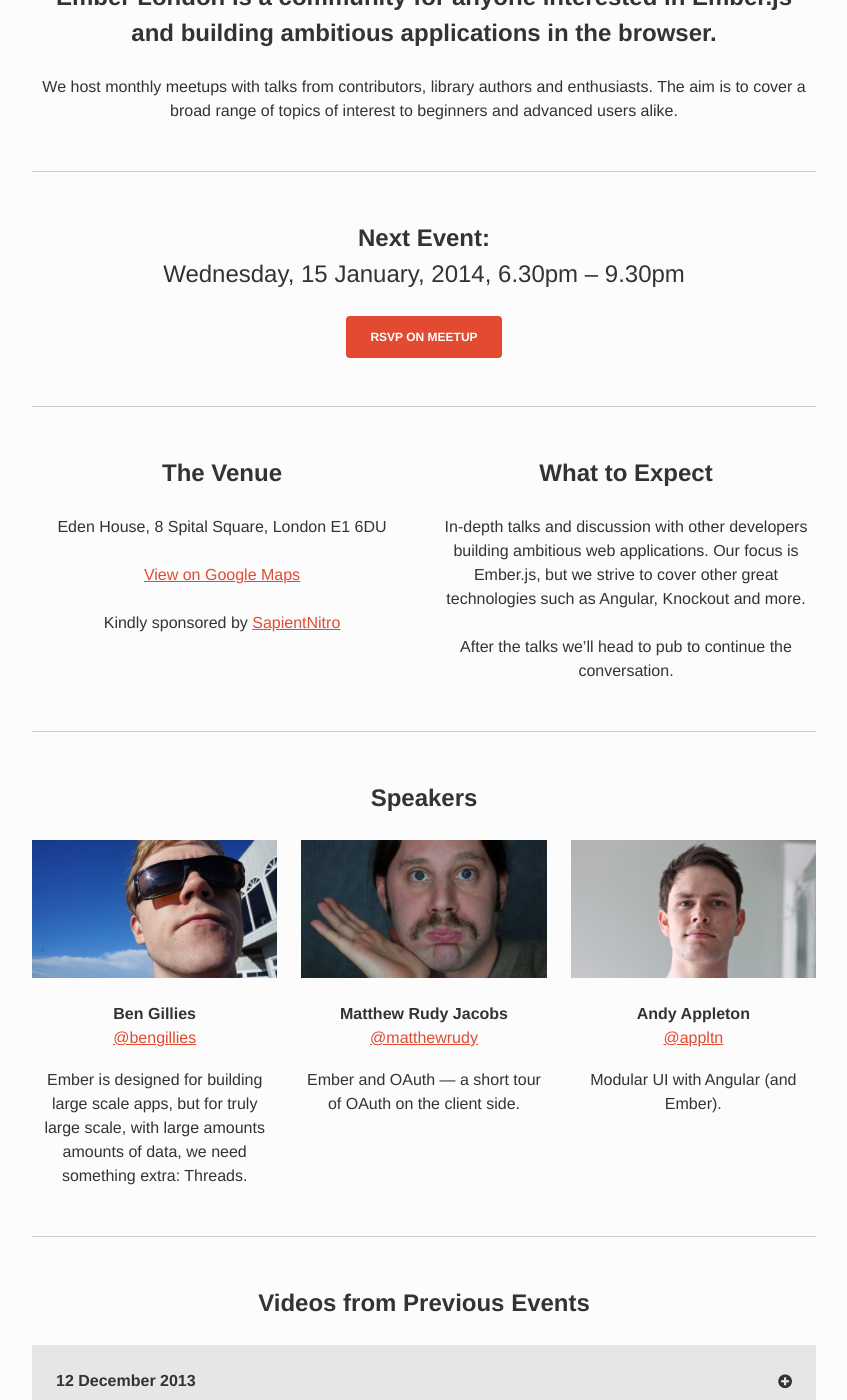
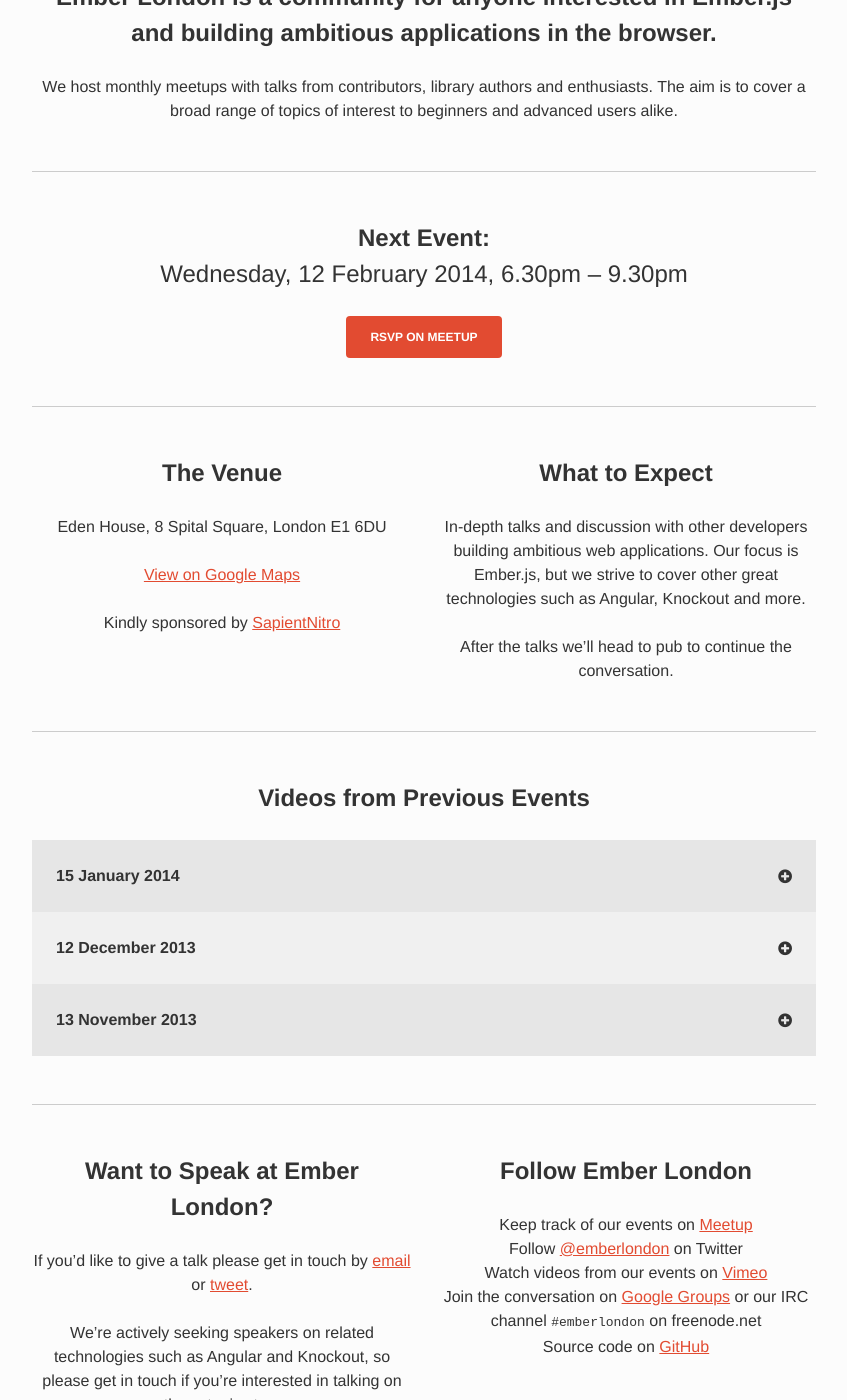
Before and after one commit to emberlondon/emberlondon.github.io, a Jekyll site: the page built from index.html, in a window 1280 px wide and 1400 px high, scrolled down 202 px. Shown: the whole window, without its empty margins (216-1063 px from the left). Built offline with Jekyll 4.4.1, drawn with Linux system fonts in a browser that asks for light colours; nearby versions of some CDN libraries.

Commit message:
Update following Jan 2014

```diff
--- a/_data/next-event.yml
+++ b/_data/next-event.yml
@@ -1,19 +1,3 @@
-date: Wednesday, 15 January, 2014
+date: Wednesday, 12 February 2014
 time: 6.30pm – 9.30pm
 location: Eden House, 8 Spital Square, London E1 6DU
-talks:
-  - speaker_name: Ben Gillies
-    speaker_twitter: "@bengillies"
-    info: "Ember is designed for building large scale apps, but for truly large scale, with large amounts amounts of data, we need something extra: Threads."
-    image: images/speakers/ben.jpg
-    video_url: "/"
-  - speaker_name: Matthew Rudy Jacobs
-    speaker_twitter: "@matthewrudy"
-    info: "Ember and OAuth — a short tour of OAuth on the client side."
-    image: images/speakers/matthew-2.jpg
-    video_url: "/"
-  - speaker_name: Andy Appleton
-    speaker_twitter: "@appltn"
-    info: Modular UI with Angular (and Ember).
-    image: images/speakers/andy.jpg
-    video_url: "/"
--- a/_data/previous-events.yml
+++ b/_data/previous-events.yml
@@ -1,3 +1,17 @@
+- date: 15 January 2014
+  talks:
+    - speaker_name: Ben Gillies
+      speaker_twitter: "@bengillies"
+      info: "Ember is designed for building large scale apps, but for truly large scale, with large amounts amounts of data, we need something extra: Threads."
+      image: images/speakers/ben.jpg
+    - speaker_name: Matthew Rudy Jacobs
+      speaker_twitter: "@matthewrudy"
+      info: "Ember and OAuth — a short tour of OAuth on the client side."
+      image: images/speakers/matthew-2.jpg
+    - speaker_name: Andy Appleton
+      speaker_twitter: "@appltn"
+      info: Modular UI with Angular (and Ember).
+      image: images/speakers/andy.jpg
 - date: 12 December 2013
   talks:
     - speaker_name: Kasper Tidemann
--- a/_includes/next.html
+++ b/_includes/next.html
@@ -22,6 +22,7 @@
     </div>
   </div>
 
+  {% if site.data.next-event.talks %}
   <hr>
 
   <h3>Speakers</h3>
@@ -41,4 +42,5 @@
       </li>
     {% endfor %}
   </ul>
+  {% endif %}
 </section>
--- a/_includes/previous.html
+++ b/_includes/previous.html
@@ -20,7 +20,11 @@
                   <h4>{{ talk.speaker_name }}</h4>
                   <p class="speaker-twitter"><a href="http://www.twitter.com/{{ talk.speaker_twitter }}">{{ talk.speaker_twitter }}</a></p>
                   <p>{{ talk.info }}</p>
-                  <p><a href="{{ talk.video_url }}">Watch on Vimeo</a></p>
+                  {% if talk.video_url %}
+                    <p><a href="{{ talk.video_url }}">Watch on Vimeo</a></p>
+                  {% else %}
+                    <p><strong>Video coming soon.</strong></p>
+                  {% endif %}
                 </div>
               </div>
             </li>
```
